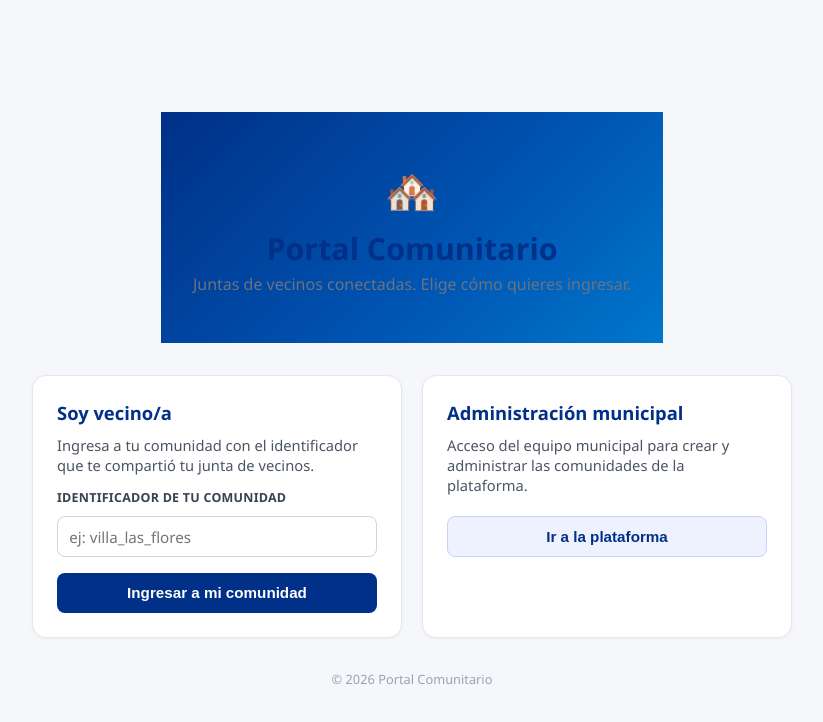
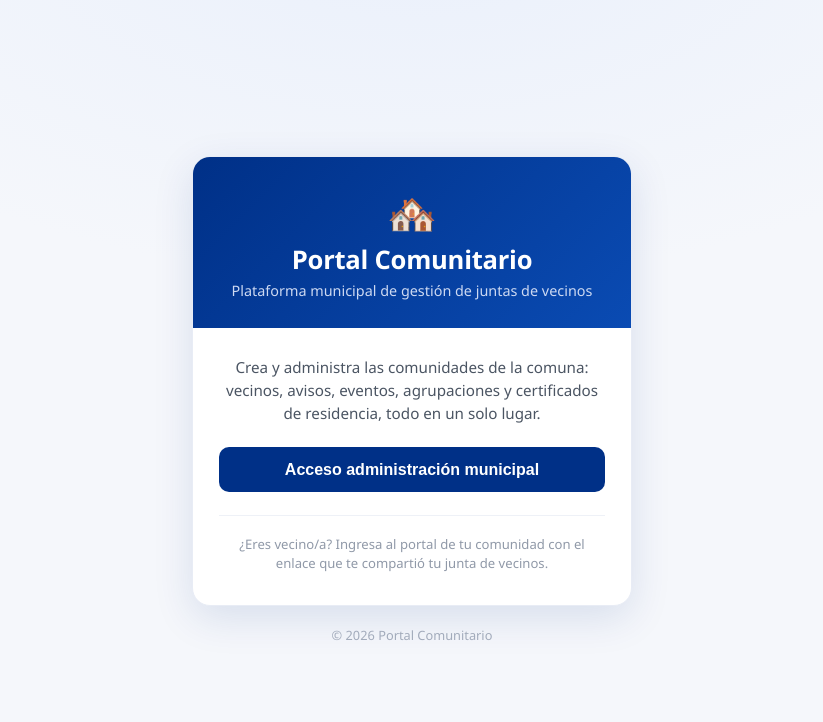
Before and after one commit to portal-comunitario/frontend, an Angular app: page / in a window 1280 px wide. Shown: the top 722 px of the page, without its empty margins (228-1051 px from the left). Built offline with nearby package versions, Linux system fonts and the light colour scheme.

Commit message:
feat(multi-tenant): landing institucional + tenantGuard + ruta /comunidades (antes /platform)

```diff
--- a/src/app/app.routes.ts
+++ b/src/app/app.routes.ts
@@ -17,11 +17,11 @@ export const routes: Routes = [
     loadComponent: () => import('./pages/login/login').then((m) => m.Login),
   },
   {
-    path: 'platform/login',
+    path: 'comunidades/login',
     loadComponent: () => import('./platform/platform-login').then((m) => m.PlatformLogin),
   },
   {
-    path: 'platform',
+    path: 'comunidades',
     canActivate: [platformGuard],
     loadComponent: () => import('./platform/platform-panel').then((m) => m.PlatformPanel),
   },
--- a/src/app/pages/landing/landing.ts
+++ b/src/app/pages/landing/landing.ts
@@ -1,81 +1,66 @@
-import { Component, inject, signal } from '@angular/core';
+import { Component, inject } from '@angular/core';
 import { Router } from '@angular/router';
-import { FormsModule } from '@angular/forms';
 
 /**
- * Entrada neutral del sistema (root `/`). No asume ninguna comunidad: separa las
- * dos audiencias del portal multi-tenant — vecinos (van a su comunidad `/c/:slug`)
- * y administración municipal (van a `/platform`).
+ * Entrada institucional del sistema (root `/`). Representa la cara municipal del
+ * Portal Comunitario: su acción principal es el acceso del equipo municipal a la
+ * gestión de comunidades (`/comunidades`). Los vecinos NO entran por aquí — llegan
+ * al portal de su comunidad por el enlace directo (`/c/:slug`, o subdominio en prod).
  */
 @Component({
   selector: 'app-landing',
   standalone: true,
-  imports: [FormsModule],
   template: `
     <div class="landing">
-      <div class="hero">
-        <div class="logo">🏘️</div>
-        <h1>Portal Comunitario</h1>
-        <p class="tagline">Juntas de vecinos conectadas. Elige cómo quieres ingresar.</p>
+      <div class="card">
+        <div class="head">
+          <div class="logo">🏘️</div>
+          <h1>Portal Comunitario</h1>
+          <p>Plataforma municipal de gestión de juntas de vecinos</p>
+        </div>
+        <div class="body">
+          <p class="lead">
+            Crea y administra las comunidades de la comuna: vecinos, avisos, eventos,
+            agrupaciones y certificados de residencia, todo en un solo lugar.
+          </p>
+          <button class="primary" (click)="irAComunidades()">
+            Acceso administración municipal
+          </button>
+          <p class="hint">
+            ¿Eres vecino/a? Ingresa al portal de tu comunidad con el enlace que te
+            compartió tu junta de vecinos.
+          </p>
+        </div>
       </div>
-
-      <div class="cards">
-        <section class="card">
-          <h2>Soy vecino/a</h2>
-          <p>Ingresa a tu comunidad con el identificador que te compartió tu junta de vecinos.</p>
-          <label for="slug">Identificador de tu comunidad</label>
-          <input id="slug" name="slug" type="text" [(ngModel)]="slugInput"
-                 placeholder="ej: villa_las_flores" (keyup.enter)="irAComunidad()" />
-          @if (error()) { <div class="err">Ingresa un identificador válido.</div> }
-          <button class="primary" (click)="irAComunidad()">Ingresar a mi comunidad</button>
-        </section>
-
-        <section class="card">
-          <h2>Administración municipal</h2>
-          <p>Acceso del equipo municipal para crear y administrar las comunidades de la plataforma.</p>
-          <button class="secondary" (click)="irAPlataforma()">Ir a la plataforma</button>
-        </section>
-      </div>
-
       <footer>© 2026 Portal Comunitario</footer>
     </div>
   `,
   styles: [`
     .landing { min-height: 100vh; display: flex; flex-direction: column; align-items: center;
-      justify-content: center; gap: 2rem; padding: 2rem 1rem; background: #f5f7fb; }
-    .hero { text-align: center; }
-    .logo { font-size: 2.75rem; }
-    h1 { margin: .5rem 0 .25rem; font-size: 1.9rem; font-weight: 800; color: #003087; }
-    .tagline { margin: 0; color: #6b7280; }
-    .cards { display: flex; flex-wrap: wrap; gap: 1.25rem; justify-content: center; width: 100%; max-width: 760px; }
-    .card { flex: 1 1 320px; background: #fff; border: 1px solid #e5e7eb; border-radius: 14px;
-      padding: 1.5rem; display: flex; flex-direction: column; gap: .6rem; box-shadow: 0 1px 3px rgba(0,0,0,.05); }
-    .card h2 { margin: 0; font-size: 1.15rem; color: #003087; }
-    .card p { margin: 0 0 .3rem; color: #4b5563; font-size: .92rem; }
-    label { font-size: .78rem; font-weight: 700; color: #374151; text-transform: uppercase; letter-spacing: .02em; }
-    input { padding: .6rem .7rem; border: 1px solid #d1d5db; border-radius: 8px; font-size: .95rem; }
-    .err { color: #b91c1c; font-size: .8rem; }
-    button { margin-top: .4rem; padding: .7rem; border: none; border-radius: 8px; font-weight: 700;
-      font-size: .95rem; cursor: pointer; }
-    .primary { background: #003087; color: #fff; }
-    .secondary { background: #eef2ff; color: #003087; border: 1px solid #c7d2fe; }
-    button:hover { filter: brightness(.97); }
-    footer { color: #9ca3af; font-size: .8rem; }
+      justify-content: center; gap: 1.25rem; padding: 2rem 1rem;
+      background: radial-gradient(1200px 600px at 50% -10%, #eaf0fb 0%, #f5f7fb 60%); }
+    .card { width: 100%; max-width: 440px; background: #fff; border-radius: 18px; overflow: hidden;
+      box-shadow: 0 12px 40px rgba(0, 48, 135, .12); border: 1px solid #e8ecf5; }
+    .head { background: linear-gradient(135deg, #003087 0%, #0a4bb3 100%); color: #fff;
+      text-align: center; padding: 2.25rem 1.5rem 1.75rem; }
+    .head .logo { font-size: 2.5rem; line-height: 1; }
+    .head h1 { margin: .6rem 0 .25rem; font-size: 1.6rem; font-weight: 800; letter-spacing: -.01em; }
+    .head p { margin: 0; font-size: .9rem; color: #cdd9f2; }
+    .body { padding: 1.75rem 1.6rem 2rem; text-align: center; }
+    .lead { margin: 0 0 1.4rem; color: #4b5563; font-size: .95rem; line-height: 1.5; }
+    .primary { width: 100%; padding: .85rem 1rem; border: none; border-radius: 10px;
+      background: #003087; color: #fff; font-size: 1rem; font-weight: 700; cursor: pointer;
+      transition: filter .15s ease; }
+    .primary:hover { filter: brightness(1.08); }
+    .hint { margin: 1.4rem 0 0; padding-top: 1.2rem; border-top: 1px solid #eef1f7;
+      color: #9099a8; font-size: .82rem; line-height: 1.45; }
+    footer { color: #a2abbb; font-size: .8rem; }
   `],
 })
 export class Landing {
   private readonly router = inject(Router);
-  protected slugInput = '';
-  protected readonly error = signal(false);
 
-  irAComunidad(): void {
-    const slug = this.slugInput.trim().toLowerCase().replace(/\s+/g, '_');
-    if (!slug) { this.error.set(true); return; }
-    this.error.set(false);
-    void this.router.navigate(['/c', slug]);
-  }
-
-  irAPlataforma(): void {
-    void this.router.navigate(['/platform']);
+  irAComunidades(): void {
+    void this.router.navigate(['/comunidades']);
   }
 }
--- a/src/app/pages/not-found/not-found.ts
+++ b/src/app/pages/not-found/not-found.ts
@@ -12,7 +12,7 @@ import { RouterLink } from '@angular/router';
   <p>La dirección que ingresaste no existe o la comunidad no está disponible.</p>
   <div class="nf-actions">
     <a class="btn-primary" routerLink="/portal">Ir al portal</a>
-    <a class="btn-ghost" routerLink="/platform/login">Panel de plataforma</a>
+    <a class="btn-ghost" routerLink="/comunidades/login">Administración municipal</a>
   </div>
 </div>
   `,
--- a/src/app/platform/platform-login.ts
+++ b/src/app/platform/platform-login.ts
@@ -58,7 +58,7 @@ export class PlatformLogin {
     this.cargando.set(true);
     this.error.set(null);
     this.platform.login(this.email.trim(), this.password).subscribe({
-      next: () => { this.cargando.set(false); void this.router.navigate(['/platform']); },
+      next: () => { this.cargando.set(false); void this.router.navigate(['/comunidades']); },
       error: () => { this.cargando.set(false); this.error.set('Credenciales inválidas.'); },
     });
   }
--- a/src/app/platform/platform.guard.ts
+++ b/src/app/platform/platform.guard.ts
@@ -6,5 +6,5 @@ import { PlatformService } from './platform.service';
 export const platformGuard: CanActivateFn = () => {
   const platform = inject(PlatformService);
   const router = inject(Router);
-  return platform.isAuthenticated() ? true : router.createUrlTree(['/platform/login']);
+  return platform.isAuthenticated() ? true : router.createUrlTree(['/comunidades/login']);
 };
--- a/src/app/platform/platform.service.ts
+++ b/src/app/platform/platform.service.ts
@@ -41,7 +41,7 @@ export class PlatformService {
   logout(): void {
     this._token.set(null);
     localStorage.removeItem(TOKEN_KEY);
-    void this.router.navigate(['/platform/login']);
+    void this.router.navigate(['/comunidades/login']);
   }
 
   listar(): Observable<ComunidadPlatform[]> {
```
